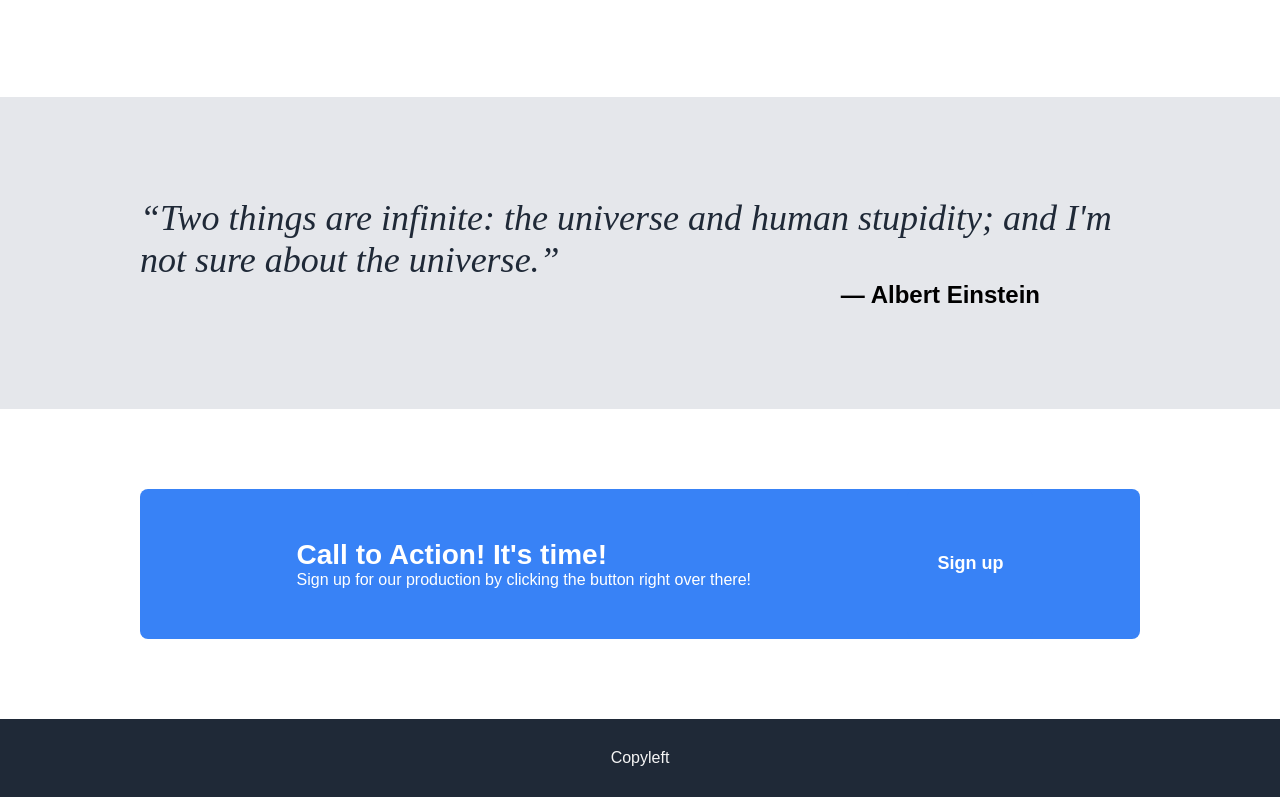
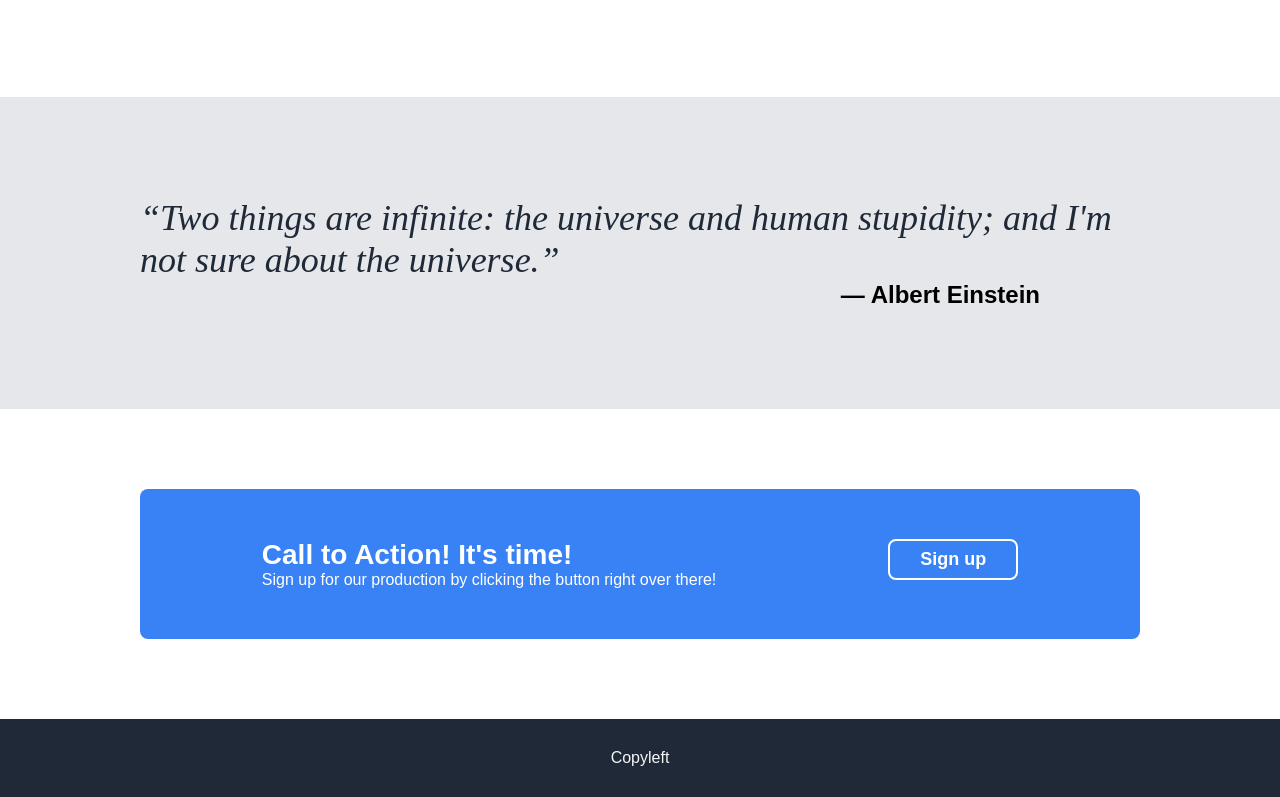
Before and after one commit to cyberbug2077/2nd-proj-of-TOP, a plain HTML site: page index.html in a window 1280 px wide. Shown: the part 955-1752 px from the top of the page. Drawn offline with Linux system fonts and the light colour scheme.

Commit message:
add button border

```diff
--- a/index.html
+++ b/index.html
@@ -61,7 +61,9 @@
               <div class="cth">Call to Action! It's time!</div>
               <div>Sign up for our production by clicking the button right over there!</div>
             </div>
+            <div>
             <button>Sign up</button>
+        </div>
         </div>
     </div>
     <div class="footer">
--- a/styles.css
+++ b/styles.css
@@ -149,7 +149,7 @@ button {
     border-radius: 8px;
 }
 
-.calltoa .text {
+.calltoa > div {
     display: flex;
     flex-direction: column;
     margin: 50px;
@@ -161,8 +161,8 @@ button {
 }
 
 .calltoa button {
-    display: block;
-    border: 100px;
+    border: 2px solid;
+    flex: none;
 }
 
 /* footer */
```
